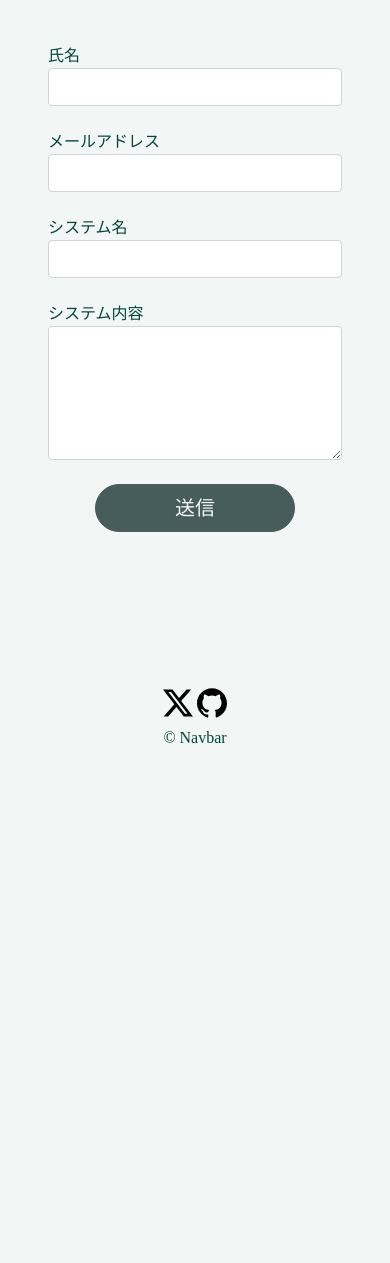
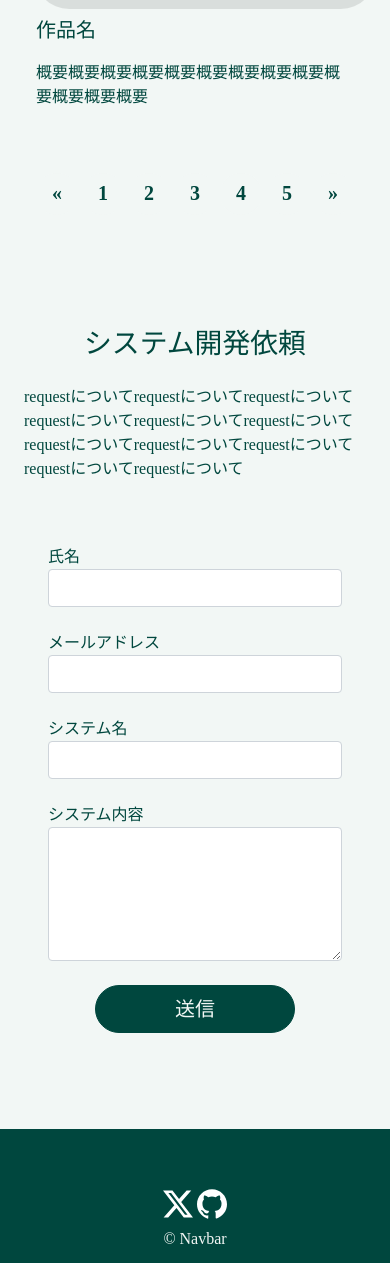
Before and after one commit to shomaozasa/teamA, a Django app: page / in a window 390 px wide. Shown: the part 2982-4245 px from the top of the page. Before the commit the page ends 3725 px from the top, so only its background shows below. Run offline with Django 5.2, Linux system fonts and the light colour scheme; some libraries are stand-ins or nearby versions; some web fonts are replaced.

Commit message:
[update] indexページ編集

```diff
--- /dev/null
+++ b/teamA/static/css/index.css
@@ -0,0 +1,107 @@
+.row {
+    margin-right: 0;
+    margin-left: 0;
+}
+.jumbotron {
+    height: 400px;
+    margin-bottom: 48px;
+    color: #f2f7f5;
+    background-image: url('https://www.yabashi-marble.co.jp/stone/case/old_image/1045674_main.jpg');
+    background-size: cover;
+}
+@media screen and (min-width: 575px) {
+    .jumbotron {
+        margin-bottom: 120px;
+    }
+}
+a.folio-name {
+    font-size: 20px;
+    margin-bottom: 16px;
+    cursor: pointer;
+    color: #00473e;
+    text-decoration: none;
+    background-image: linear-gradient(#00473e, #00473e);
+    background-size: 0 1px;
+    background-position: left bottom;
+    background-repeat: no-repeat;
+    transition: all .3s;
+}
+a.folio-name:hover {
+    background-size: 100% 1px;
+}
+p.overview {
+    font-size: 16px;
+}
+.mb-6 {
+    margin-bottom: 24px;
+}
+.width-600 {
+    width: 600px;
+}
+.request-form label {
+    text-align: left;
+}
+.works img {
+    object-fit: cover;
+    aspect-ratio: 1;
+    transition: .2s;
+}
+.works img:hover {
+    box-shadow: none;
+    transition: .2s;
+}
+.mb-10 {
+    margin-bottom: 96px;
+}
+.primary {
+    background-color: #00473e;
+    border-color: #00473e;
+    color: #f2f7f5;
+}
+.primary:hover {
+    box-shadow: 5px 5px 0px 0px rgba(0, 0, 0, 0.1);
+    color: #f2f7f5;
+}
+.button-width {
+    width: 200px;
+}
+/* ページネーションのスタイル */
+.pagination {
+    display: inline-flex;
+    position: relative;
+}
+.pagination li a.page-link {
+    line-height: 41px;
+    height: 42px;
+    width: 42px;
+    padding: 0;
+    margin: 0 5px;
+    border: none;
+    border-radius: 50% !important;
+    overflow: hidden;
+    position: relative;
+    color: #00473e;
+    background-color: #f2f7f5;
+    font-size: 20px;
+    font-weight: 600;
+    z-index: 1;
+    transition: all 0.3s ease 0s;
+}
+.pagination li a.page-link:hover,
+.pagination li a.page-link:focus,
+.pagination li.active a.page-link:hover,
+.pagination li.active a.page-link {
+    color: #f2f7f5;
+    background-color: #00473e;
+    box-shadow: 0 0 0 #00473e;
+}
+/* スクロールで出現するアニメーション */
+.scroll-up {
+    transition: 0.8s ease-out;
+    transform: translateY(60px);
+    opacity: 0;
+}
+.scroll-up.on {
+    transform: translateY(0);
+    opacity: 1.0;
+}
--- a/teamA/static/css/style.css
+++ b/teamA/static/css/style.css
@@ -14,7 +14,7 @@ body {
     font-weight: bold;
 }
 .overview p {
-    color: #475d5b;
+    color: #00473e;
 }
 /* ヘッダーのスタイル */
 @media screen and (min-width: 575px) {
@@ -38,6 +38,11 @@ body {
     text-align: center;
     padding-top: 60px;
     padding-bottom: 12px;
+    background-color: #00473e;
+    color: #f2f7f5;
+}
+.footer svg {
+    color: #f2f7f5;
 }
 /* 画像カルーセルのスタイル */
 .work-img {
--- /dev/null
+++ b/teamA/static/js/scroll.js
@@ -0,0 +1,14 @@
+//scroll_effect
+$(window).scroll(function () {
+    var scrollAnimationElm = document.querySelectorAll('.scroll-up');
+    var scrollAnimationFunc = function () {
+        for (var i = 0; i < scrollAnimationElm.length; i++) {
+            var triggerMargin = 100;
+            if (window.innerHeight > scrollAnimationElm[i].getBoundingClientRect().top + triggerMargin) {
+                scrollAnimationElm[i].classList.add('on');
+            }
+        }
+    }
+    window.addEventListener('load', scrollAnimationFunc);
+    window.addEventListener('scroll', scrollAnimationFunc);
+});
--- a/teamA/templates/base.html
+++ b/teamA/templates/base.html
@@ -46,10 +46,10 @@
     <footer class="footer">
         <div class="footer-navigation mb-2">
             <a href="#" style="text-decoration: none;">
-                <svg role="img" viewBox="0 0 24 24" width="30px" xmlns="http://www.w3.org/2000/svg"><path d="M18.901 1.153h3.68l-8.04 9.19L24 22.846h-7.406l-5.8-7.584-6.638 7.584H.474l8.6-9.83L0 1.154h7.594l5.243 6.932ZM17.61 20.644h2.039L6.486 3.24H4.298Z"/></svg>
+                <svg role="img" viewBox="0 0 24 24" width="30px" filter=" brightness(0) invert(1)"xmlns="http://www.w3.org/2000/svg"><path d="M18.901 1.153h3.68l-8.04 9.19L24 22.846h-7.406l-5.8-7.584-6.638 7.584H.474l8.6-9.83L0 1.154h7.594l5.243 6.932ZM17.61 20.644h2.039L6.486 3.24H4.298Z"/></svg>
             </a>
             <a href="#">
-                <svg role="img" viewBox="0 0 24 24" width="30px" xmlns="http://www.w3.org/2000/svg"><title>GitHub</title><path d="M12 .297c-6.63 0-12 5.373-12 12 0 5.303 3.438 9.8 8.205 11.385.6.113.82-.258.82-.577 0-.285-.01-1.04-.015-2.04-3.338.724-4.042-1.61-4.042-1.61C4.422 18.07 3.633 17.7 3.633 17.7c-1.087-.744.084-.729.084-.729 1.205.084 1.838 1.236 1.838 1.236 1.07 1.835 2.809 1.305 3.495.998.108-.776.417-1.305.76-1.605-2.665-.3-5.466-1.332-5.466-5.93 0-1.31.465-2.38 1.235-3.22-.135-.303-.54-1.523.105-3.176 0 0 1.005-.322 3.3 1.23.96-.267 1.98-.399 3-.405 1.02.006 2.04.138 3 .405 2.28-1.552 3.285-1.23 3.285-1.23.645 1.653.24 2.873.12 3.176.765.84 1.23 1.91 1.23 3.22 0 4.61-2.805 5.625-5.475 5.92.42.36.81 1.096.81 2.22 0 1.606-.015 2.896-.015 3.286 0 .315.21.69.825.57C20.565 22.092 24 17.592 24 12.297c0-6.627-5.373-12-12-12"/></svg>
+                <svg role="img" viewBox="0 0 24 24" width="30px" filter=" brightness(0) invert(1)" xmlns="http://www.w3.org/2000/svg"><title>GitHub</title><path d="M12 .297c-6.63 0-12 5.373-12 12 0 5.303 3.438 9.8 8.205 11.385.6.113.82-.258.82-.577 0-.285-.01-1.04-.015-2.04-3.338.724-4.042-1.61-4.042-1.61C4.422 18.07 3.633 17.7 3.633 17.7c-1.087-.744.084-.729.084-.729 1.205.084 1.838 1.236 1.838 1.236 1.07 1.835 2.809 1.305 3.495.998.108-.776.417-1.305.76-1.605-2.665-.3-5.466-1.332-5.466-5.93 0-1.31.465-2.38 1.235-3.22-.135-.303-.54-1.523.105-3.176 0 0 1.005-.322 3.3 1.23.96-.267 1.98-.399 3-.405 1.02.006 2.04.138 3 .405 2.28-1.552 3.285-1.23 3.285-1.23.645 1.653.24 2.873.12 3.176.765.84 1.23 1.91 1.23 3.22 0 4.61-2.805 5.625-5.475 5.92.42.36.81 1.096.81 2.22 0 1.606-.015 2.896-.015 3.286 0 .315.21.69.825.57C20.565 22.092 24 17.592 24 12.297c0-6.627-5.373-12-12-12"/></svg>
             </a>
         </div>
         <div class="copyright">&copy; Navbar</div>
@@ -57,6 +57,7 @@
 
     <!-- bootstrap js -->
     <script src="{% static 'bootstrap/js/bootstrap.js' %}"></script>
+    {% block script %}{% endblock %}
 </body>
 
 </html>
--- a/teamA/templates/detail.html
+++ b/teamA/templates/detail.html
@@ -1,7 +1,7 @@
 {% extends 'base.html' %}
 
 {% block contents %}
-<div class="container detail">
+<div class="container detail mb-5">
     <h1 class="mb-3">タイトル</h1>
     <div class="row gx-5">
         <!-- 画像カルーセル -->
--- a/teamA/templates/index.html
+++ b/teamA/templates/index.html
@@ -1,13 +1,22 @@
 {% extends 'base.html' %}
+{% load static %}
+
+{% block style %}
+<link rel="stylesheet" href="{% static 'css/index.css' %}">
+{% endblock %}
 
 {% block contents %}
-<div class="container text-center">
+<div class="container">
     <!-- Main visual -->
-
+    <div class="jumbotron p-5 bg-light radius original-shadow">
+        <div class="container-fluid py-5">
+            <h1 class="display-5 fw-bold">Navbar</h1>
+        </div>
+    </div>
     <!-- About -->
-    <div id="about" class="row mb-5 text-start">
+    <div id="about" class="row mb-5 scroll-up">
         <div class="col-md-8 mb-5">
-            <img src="https://jordicomas.org/wp-content/uploads/2019/01/Sample-16x9-image_1080px.jpg" class="radius original-shadow original-original-shadow" width="100%" alt="写真だよ">
+            <img src="https://jordicomas.org/wp-content/uploads/2019/01/Sample-16x9-image_1080px.jpg" class="radius original-shadow" width="100%" alt="写真だよ">
         </div>
         <div class="col-md-4 mb-5">
             <h1>Navbarについて</h1>
@@ -16,37 +25,38 @@
     </div>
     <!-- works -->
     <div id="works" class="mb-10 works">
-        <h1 class="mb-4">作品</h1>
-        <div class="row text-start">
-            <div class="row col-sm-6 mb-4">
-                <img class="opus p-0 col-sm-6 radius original-shadow" src="https://jordicomas.org/wp-content/uploads/2019/01/Sample-16x9-image_1080px.jpg" alt="写真だよ">
+        <h1 class="mb-4 text-center">作品</h1>
+        <div class="row mb-4">
+            <div class="row col-sm-6 mb-4 scroll-up">
+                <a class="p-0 col-sm-6" href=""><img class="radius original-shadow" src="https://jordicomas.org/wp-content/uploads/2019/01/Sample-16x9-image_1080px.jpg" width="100%" alt="写真だよ"></a>
                 <div class="col-sm-6 py-3">
-                    <p class="folio_name">作品名</p>
-                    <p class="overview mb-0">概要概要概要概要概要概要概要概要概要概要概要概要概要</p>
+                    <a class="folio-name">作品名</a>
+                    <p class="overview mb-0 mt-3">概要概要概要概要概要概要概要概要概要概要概要概要概要</p>
                 </div>
             </div>
-            <div class="row col-sm-6 mb-4 text-start">
-                <img class="opus p-0 col-sm-6 radius original-shadow" src="https://jordicomas.org/wp-content/uploads/2019/01/Sample-16x9-image_1080px.jpg" alt="写真だよ">
+            <div class="row col-sm-6 mb-4 scroll-up">
+                <a class="p-0 col-sm-6" href=""><img class="radius original-shadow" src="https://jordicomas.org/wp-content/uploads/2019/01/Sample-16x9-image_1080px.jpg" width="100%" alt="写真だよ"></a>
                 <div class="col-sm-6 py-3">
-                    <p class="folio_name">作品名</p>
-                    <p class="overview mb-0">概要概要概要概要概要概要概要概要概要概要概要概要概要</p>
+                    <a class="folio-name">作品名</a>
+                    <p class="overview mb-0 mt-3">概要概要概要概要概要概要概要概要概要概要概要概要概要</p>
                 </div>
             </div>
-            <div class="row col-sm-6 mb-4 text-start">
-                <img class="opus p-0 col-sm-6 radius original-shadow" src="https://jordicomas.org/wp-content/uploads/2019/01/Sample-16x9-image_1080px.jpg" alt="写真だよ">
+            <div class="row col-sm-6 mb-4 scroll-up">
+                <a class="p-0 col-sm-6" href=""><img class="radius original-shadow" src="https://jordicomas.org/wp-content/uploads/2019/01/Sample-16x9-image_1080px.jpg" width="100%" alt="写真だよ"></a>
                 <div class="col-sm-6 py-3">
-                    <p class="folio_name">作品名</p>
-                    <p class="overview mb-0">概要概要概要概要概要概要概要概要概要概要概要概要概要</p>
+                    <a class="folio-name">作品名</a>
+                    <p class="overview mb-0 mt-3">概要概要概要概要概要概要概要概要概要概要概要概要概要</p>
                 </div>
             </div>
-            <div class="row col-sm-6 mb-4 text-start">
-                <img class="opus p-0 col-sm-6 radius original-shadow" src="https://jordicomas.org/wp-content/uploads/2019/01/Sample-16x9-image_1080px.jpg" alt="写真だよ">
+            <div class="row col-sm-6 mb-4 scroll-up">
+                <a class="p-0 col-sm-6" href=""><img class="radius original-shadow" src="https://jordicomas.org/wp-content/uploads/2019/01/Sample-16x9-image_1080px.jpg" width="100%" alt="写真だよ"></a>
                 <div class="col-sm-6 py-3">
-                    <p class="folio_name">作品名</p>
-                    <p class="overview mb-0">概要概要概要概要概要概要概要概要概要概要概要概要概要</p>
+                    <a class="folio-name">作品名</a>
+                    <p class="overview mb-0 mt-3">概要概要概要概要概要概要概要概要概要概要概要概要概要</p>
                 </div>
             </div>
         </div>
+        <div class="text-center">
             <ul class="pagination">
                 <li class="page-item">
                     <a href="#" class="page-link" aria-label="Previous">
@@ -65,11 +75,11 @@
                 </li>
             </ul>
         </div>
+    </div>
     <!-- form -->
     <div id="request" class="mb-5">
-        <h1 class="mb-4 mb-4">システム開発依頼</h1>
+        <h1 class="mb-4 text-center">システム開発依頼</h1>
         <div class="row">
-
             <div class="col-md-4 mb-5">
                 <p>requestについてrequestについてrequestについてrequestについてrequestについてrequestについてrequestについてrequestについてrequestについてrequestについてrequestについて</p>
             </div>
@@ -106,93 +116,12 @@
                     <button class="btn primary btn-lg rounded-pill button-width"  type="submit">送信</button>
                 </div>
             </form>
-
-        </div>
-
         </div>
     </div>
+</div>
+{% endblock %}
 
-<style>
-    .row {
-        margin-right: 0;
-        margin-left: 0;
-    }
-
-    .folio_name {
-        font-size: 19.2px;
-    }
-
-    .overview {
-        font-size: 14px;
-    }
-
-    .mb-6 {
-        margin-bottom: 24px;
-    }
-
-    .width-600 {
-        width: 600px;
-    }
-
-    .request-form label {
-        text-align: left;
-    }
-
-    .works img {
-        object-fit: cover;
-        aspect-ratio: 1;
-    }
-
-    .mb-10 {
-        margin-bottom: 96px;
-    }
-    .primary{
-        background-color: #475d5b;
-        border-color:     #475d5b;
-        color: #f2f7f5;
-    }
-    .primary:hover{
-        box-shadow: 5px 5px 0px 0px rgba(0, 0, 0, 0.1);
-        color: #f2f7f5;
-    }
-    .button-width{
-        width: 200px;
-    }
-
-
-
-
-    .pagination{
-        display: inline-flex;
-        position: relative;
-    }
-    .pagination li a.page-link{
-        line-height: 41px;
-        height: 42px;
-        width: 42px;
-        padding: 0;
-        margin: 0 5px;
-        border: none;
-        border-radius: 50% !important;
-        overflow: hidden;
-        position: relative;
-        color: #475d5b;
-        background-color: #f2f7f5;
-        font-size: 20px;
-        font-weight: 600;
-        z-index: 1;
-        transition: all 0.3s ease 0s;
-    }
-    .pagination li a.page-link:hover,
-    .pagination li a.page-link:focus,
-    .pagination li.active a.page-link:hover,
-    .pagination li.active a.page-link{
-        color: #ffff;
-        background-color:#475d5b;
-        box-shadow: 0 0 0 #475d5b;
-
-    }
-
-
-</style>
+{% block script %}
+<script src="https://code.jquery.com/jquery-3.3.1.js"></script>
+<script src="{% static 'js/scroll.js' %}"></script>
 {% endblock %}
```
Lines whose indentation alone changed are shown as unchanged.
